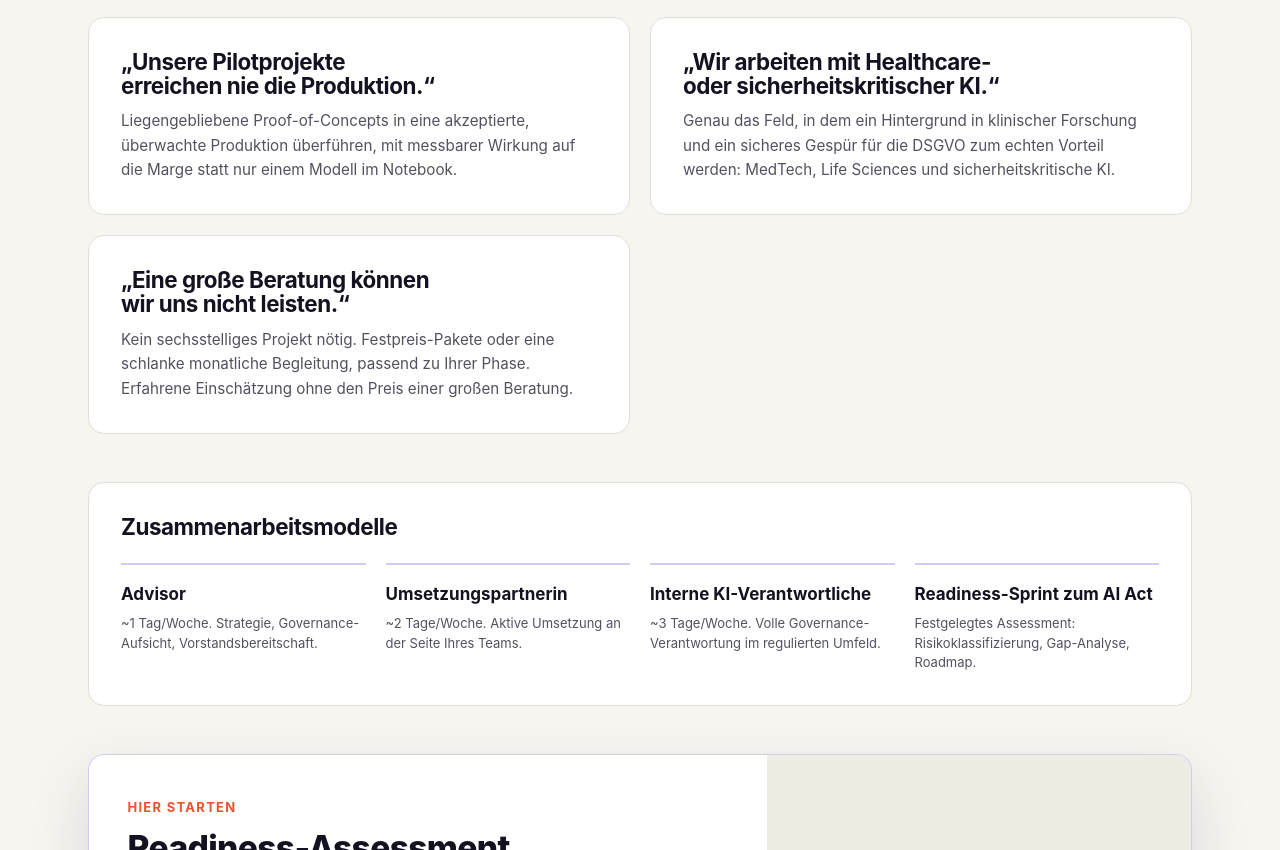
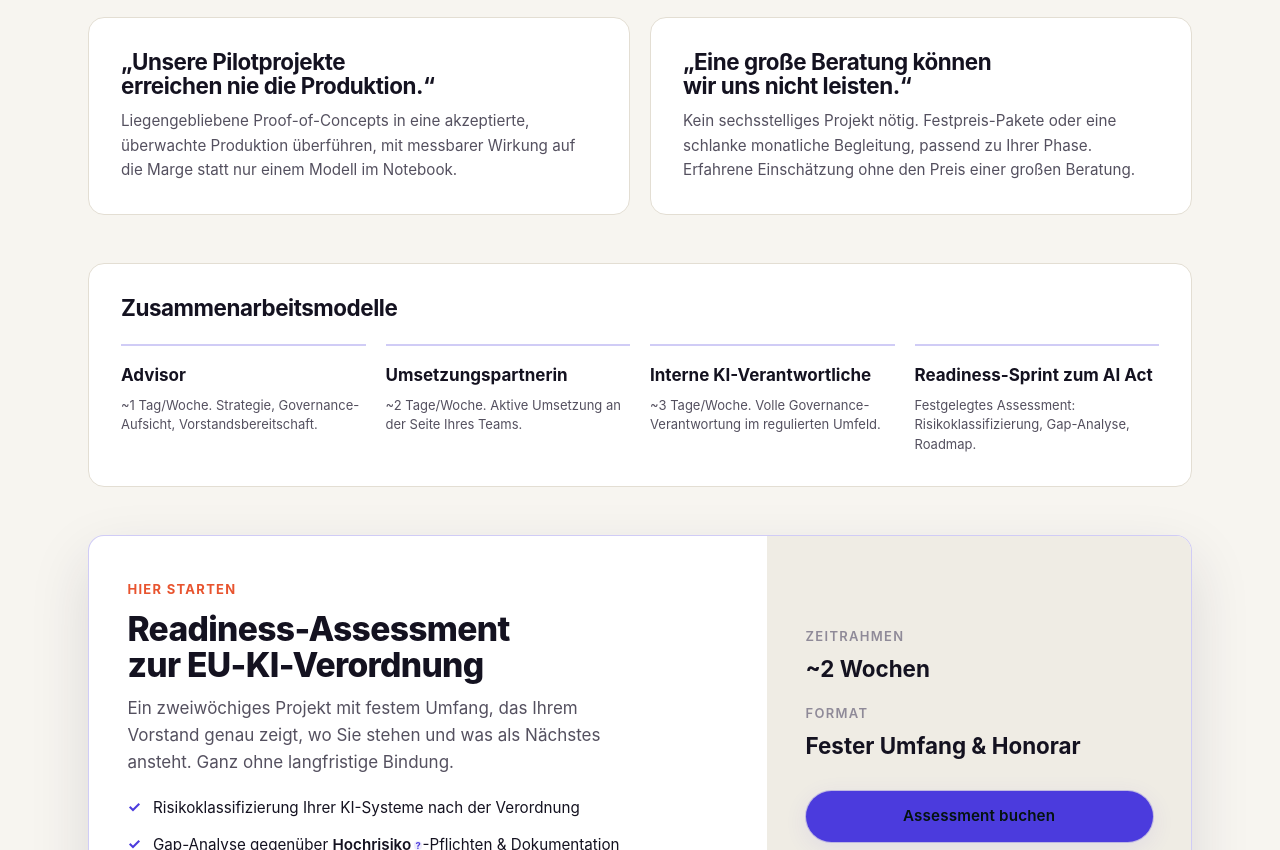
Before and after one commit to ellaroyce/ellaroyce.github.io, a plain HTML site: page index.html in a window 1280 px wide. Shown: the part 2674-3524 px from the top of the page. Drawn offline with Linux system fonts and the light colour scheme; a web font is replaced by a local one.

Commit message:
Remove healthcare/safety-critical AI service card (EN/DE)

```diff
--- a/index.html
+++ b/index.html
@@ -215,12 +215,6 @@
         </article>
         <article class="service reveal">
           <div class="service__head">
-            <h3 data-i18n="svc4.h">“We work in healthcare or safety-critical AI.”</h3>
-          </div>
-          <p data-i18n="svc4.p">The niche where a clinical research record and GDPR-native instincts become a genuine moat — MedTech, life sciences, and safety-critical AI.</p>
-        </article>
-        <article class="service reveal">
-          <div class="service__head">
             <h3 data-i18n="svc5.h">“We can’t afford a big consultancy.”</h3>
           </div>
           <p data-i18n="svc5.p">No six-figure engagement needed. Fixed-scope pieces or a light monthly arrangement, sized to your stage. Senior judgement without the enterprise price tag.</p>
--- a/script.js
+++ b/script.js
@@ -81,8 +81,6 @@ const I18N = {
     'svc2.p': 'Sie fangen bei null an. Ich baue Ihre IT- und KI-Grundlagen auf, ausgerichtet an Ihren KPIs, damit alles mitwächst, statt zum nächsten Problemfall zu werden.',
     'svc3.h': '„Unsere Pilotprojekte erreichen nie die Produktion.“',
     'svc3.p': 'Liegengebliebene Proof-of-Concepts in eine akzeptierte, überwachte Produktion überführen, mit messbarer Wirkung auf die Marge statt nur einem Modell im Notebook.',
-    'svc4.h': '„Wir arbeiten mit Healthcare- oder sicherheitskritischer KI.“',
-    'svc4.p': 'Genau das Feld, in dem ein Hintergrund in klinischer Forschung und ein sicheres Gespür für die DSGVO zum echten Vorteil werden: MedTech, Life Sciences und sicherheitskritische KI.',
     'svc5.h': '„Eine große Beratung können wir uns nicht leisten.“',
     'svc5.p': 'Kein sechsstelliges Projekt nötig. Festpreis-Pakete oder eine schlanke monatliche Begleitung, passend zu Ihrer Phase. Erfahrene Einschätzung ohne den Preis einer großen Beratung.',
 
```
